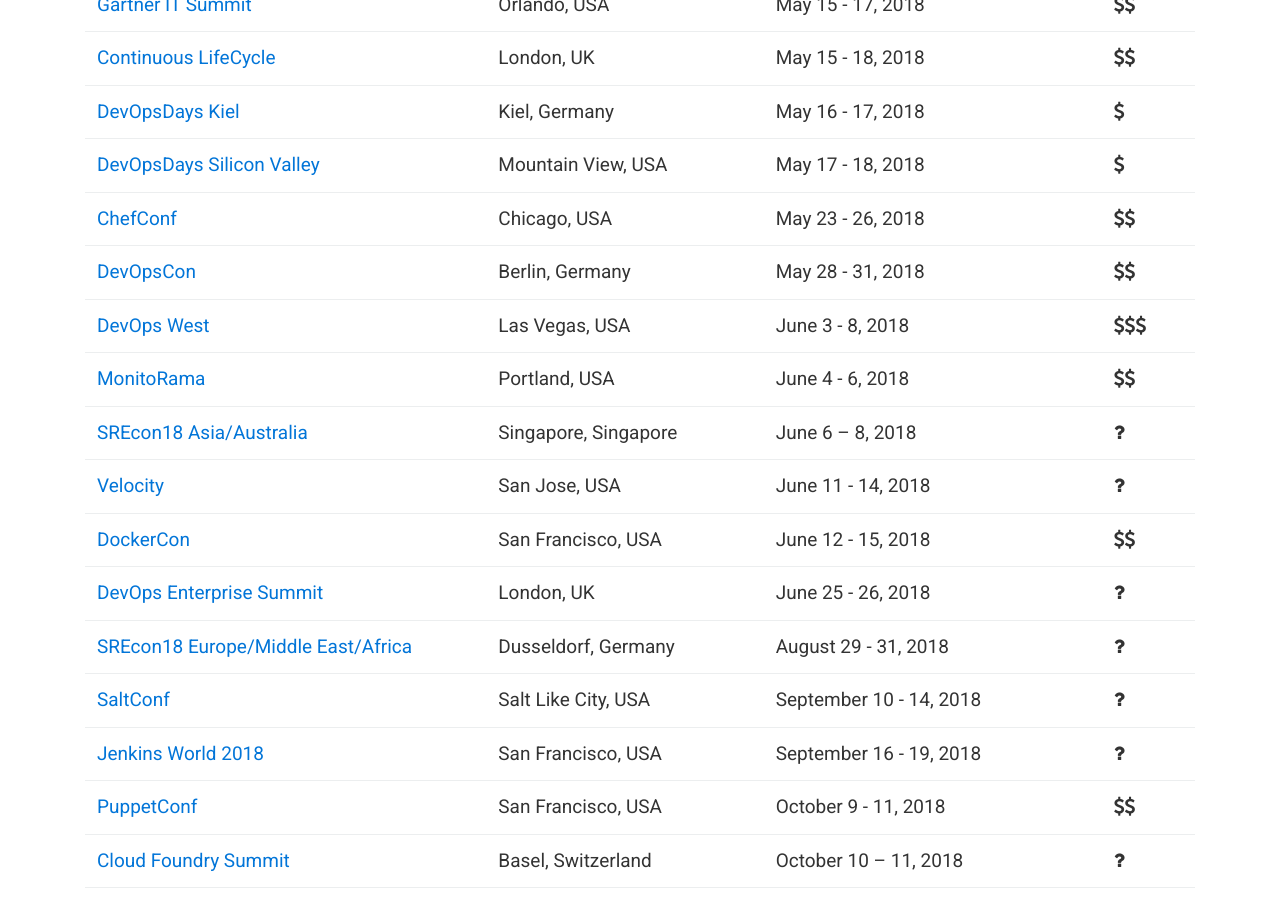
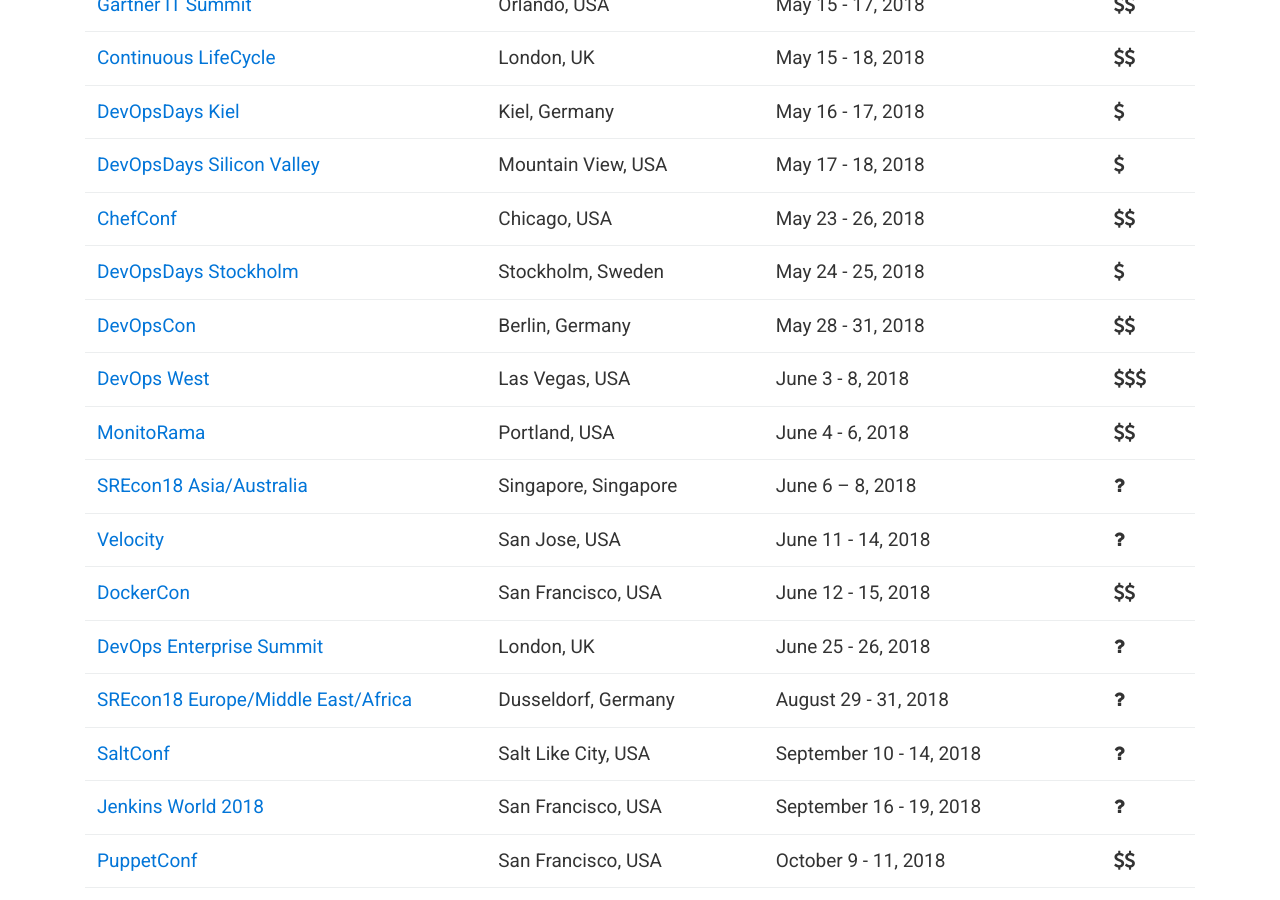
Before and after one commit to finspin/gotodevops.org, a Jekyll site: the page built from index.md, in a window 1280 px wide and 900 px high, scrolled down 2049 px. Built offline with Jekyll 4.4.1, drawn with Linux system fonts in a browser that asks for light colours; nearby versions of some CDN libraries.

Commit message:
DevOpsDays Stockholm

```diff
--- a/_data/conferences.yml
+++ b/_data/conferences.yml
@@ -349,6 +349,15 @@
   start-date: 1527033600
   cost: 2
 
+- name: DevOpsDays Stockholm
+  url: https://www.devopsdays.org/events/2018-stockholm
+  location:
+      city: Stockholm
+      country: Sweden
+  date: May 24 - 25, 2018
+  start-date: 1527163200
+  cost: 1
+
 - name: DevOpsCon
   url: https://devopsconference.de/
   location:
```
